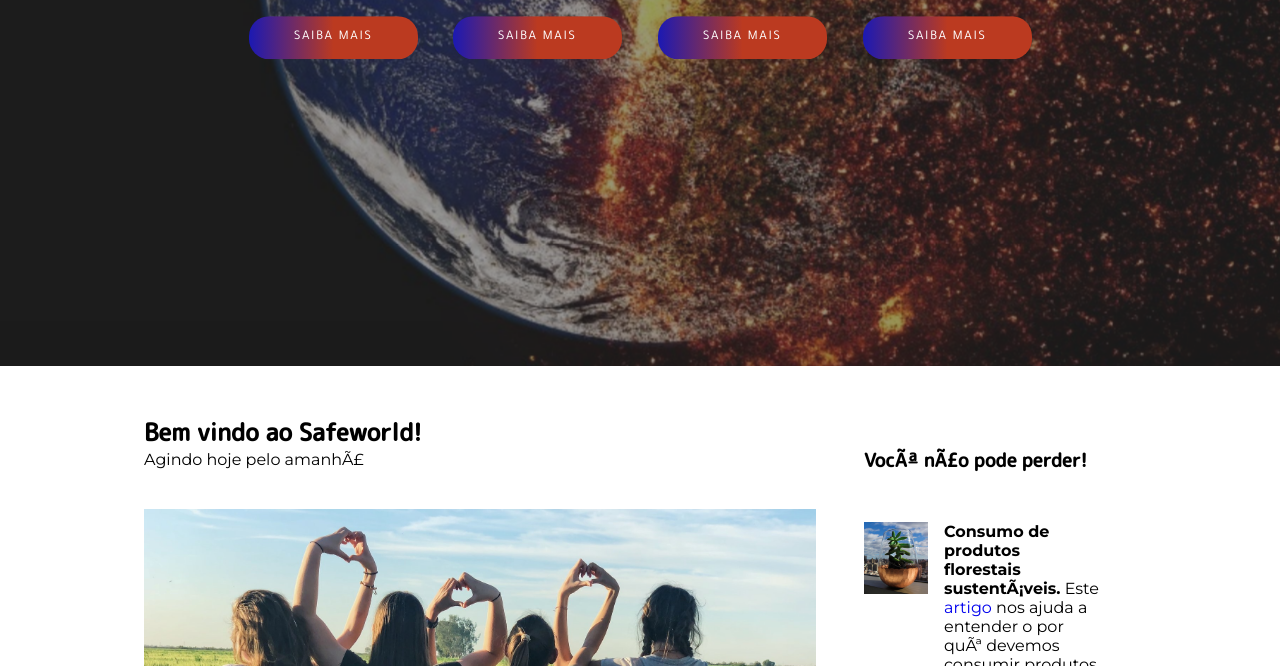
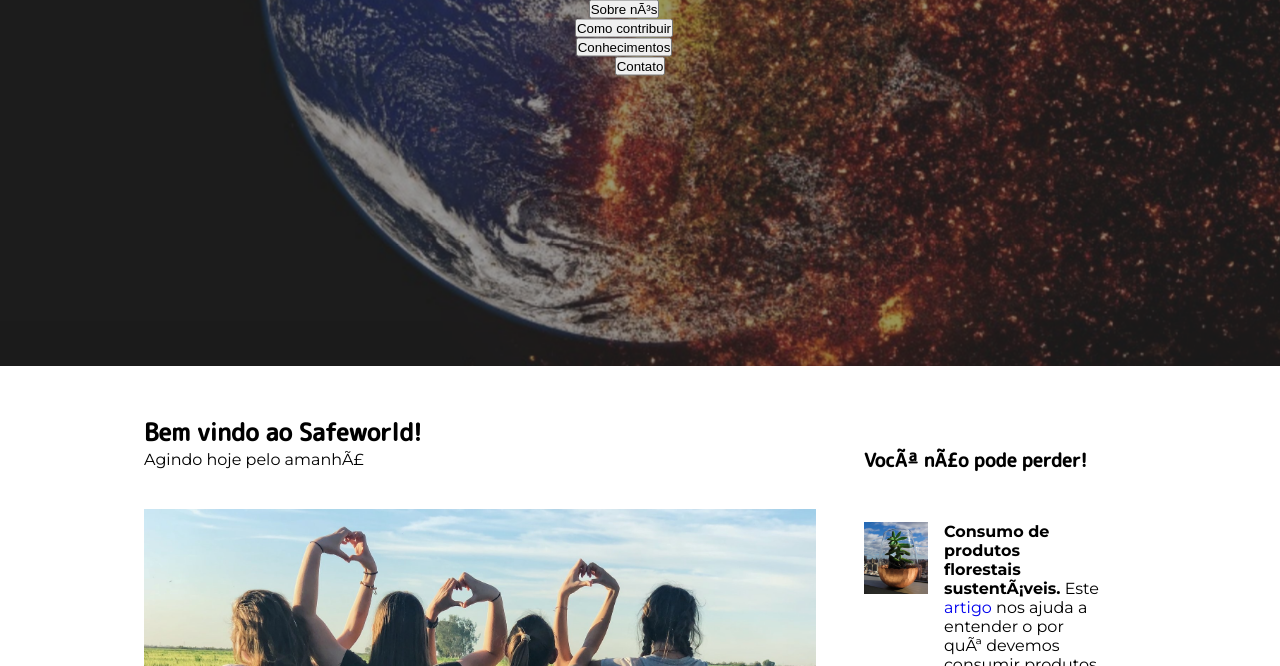
Before and after one commit to rafaelamuniz/rafaelamuniz.github.io, a plain HTML site: page index.html in a window 1280 px wide. Shown: the part 434-1100 px from the top of the page. Drawn offline with Linux system fonts and the light colour scheme.

Commit message:
Update index.html

```diff
--- a/index.html
+++ b/index.html
@@ -38,21 +38,18 @@
 
 				<p>Safeworld</p>
 
-				<div class="header-buttons">
-
-					<div class="div-button">
-						<button>Saiba mais</button>
+				<div class="div-button">
+						<button onclick="window.location.href='#sections';">Sobre nós</button>
 					</div>
 					<div class="div-button">
-						<button>Saiba mais</button>
+						<button onclick="window.location.href='#divs-after-sections';">Como contribuir</button>
 					</div>
 					<div class="div-button">
-						<button>Saiba mais</button>
+						<button onclick="window.location.href='#footer-after-divs';">Conhecimentos</button>
 					</div>
 					<div>
-						<button>Saiba mais</button>
+						<button id="contactButton" onclick="contactButtonFunction()">Contato</button>
 					</div>
-
 				</div>
 
 			</div>
```
